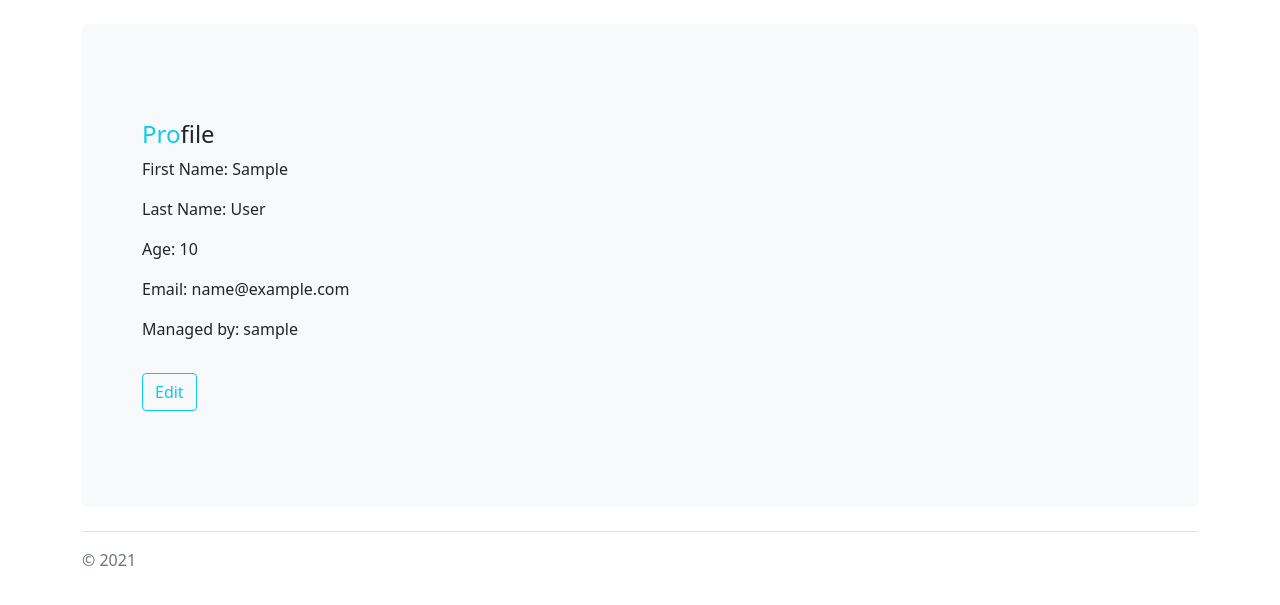
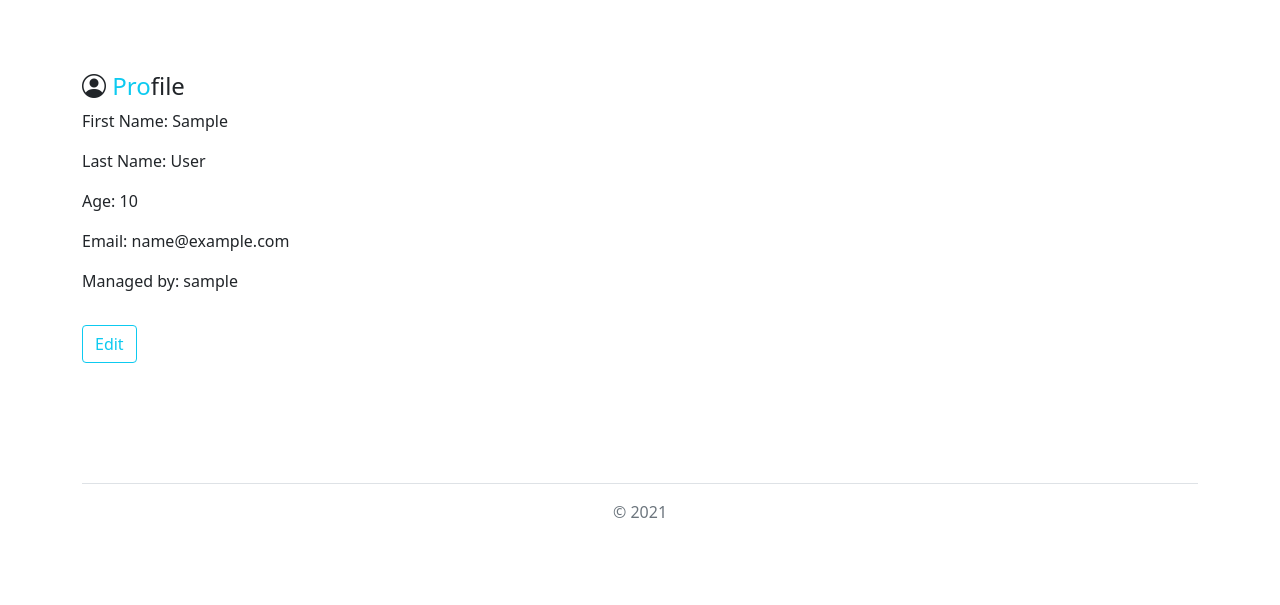
Before and after one commit to santoshrai55/basic_django_crud, a Django app: page / in a window 1280 px wide. Shown: the part 77-682 px from the top of the page. Run offline with Django 4.2, Linux system fonts and the light colour scheme; tables that the repository leaves empty hold one stand-in row (values such as "Sample post"); some libraries are stand-ins or nearby versions.

Commit message:
further html customizations

```diff
--- a/mini_app/templates/mini_app/edit.html
+++ b/mini_app/templates/mini_app/edit.html
@@ -1,6 +1,6 @@
 {% extends "base.html" %} {% block header-footer %} <div class="p-5 mb-4 bg-light rounded-3">
     <div class="container-fluid py-5">
-        <h1 class="fs-4 ">
+        <h1 class="fs-4 "><i class="bi bi-person-circle"></i>
             <span class="text-info">Pro</span>file
         </h1>
         <p class="notification"> First Name: {{profile.first_name}} </p>
--- a/mini_app/templates/mini_app/home.html
+++ b/mini_app/templates/mini_app/home.html
@@ -1,15 +1,21 @@
-{% extends "base.html" %} {% block header-footer %} {% for item in fields %} <div class="p-5 mb-4 bg-light rounded-3">
+{% extends "base.html" %} {% block header-footer %}
+<!-- <div class="p-5 mb-4 bg-light rounded-3">
     <div class="container-fluid py-5">
-        <h1 class="fs-4 ">
-            <span class="text-info">Pro</span>file
-        </h1>
-        <p class="col-md-8">First Name: {{item.first_name}} </p>
-        <p class="col-md-8">Last Name: {{item.last_name}} </p>
-        <p class="col-md-8">Age: {{item.age}} </p>
-        <p class="col-md-8">Email: {{item.email}} </p>
-        <p class="col-md-8">Managed by: {{item.manager}} </p>
-        <a href="{% url 'mini_app:edit' item.pk %}">
-            <button class="mt-3 btn btn-outline-info" type="button">Edit</button>
-        </a>
     </div>
-</div> {% endfor %} {% endblock header-footer %}
+</div>   -->
+<div class="row row-cols-1 row-cols-sm-2 row-cols-md-3 row-cols-lg-4 g-4 py-5"> {% for item in fields %} <div
+        class="col d-flex align-items-start mb-5">
+        <div>
+            <h1 class="fs-4 "><i class="bi bi-person-circle"></i>
+                <span class="text-info">Pro</span>file
+            </h1>
+            <p class="">First Name: {{item.first_name}} </p>
+            <p class="">Last Name: {{item.last_name}} </p>
+            <p class="">Age: {{item.age}} </p>
+            <p class="">Email: {{item.email}} </p>
+            <p class="">Managed by: {{item.manager}} </p>
+            <a href="{% url 'mini_app:edit' item.pk %}">
+                <button class="mt-3 btn btn-outline-info" type="button">Edit</button>
+            </a>
+        </div>
+    </div> {% endfor %} {% endblock header-footer %} </div>
--- a/templates/base.html
+++ b/templates/base.html
@@ -8,6 +8,7 @@
     <title>minicrud</title>
     <link href="https://cdn.jsdelivr.net/npm/bootstrap@5.0.2/dist/css/bootstrap.min.css" rel="stylesheet"
         integrity="sha384-EVSTQN3/azprG1Anm3QDgpJLIm9Nao0Yz1ztcQTwFspd3yD65VohhpuuCOmLASjC" crossorigin="anonymous">
+    <link rel="stylesheet" href="https://cdn.jsdelivr.net/npm/bootstrap-icons@1.9.1/font/bootstrap-icons.css">
 </head>
 
 <body>
@@ -23,8 +24,10 @@
                 </svg>
                 <span class="fs-4">Basic CRUD app</span>
             </a>
-        </header> {% block header-footer %} {% endblock header-footer %} <footer
-            class="pt-3 mt-4 text-muted border-top"> © 2021 </footer>
+        </header> {% block header-footer %} {% endblock header-footer %} <div class="text-center mt-5"
+            style="width: 100%;">
+            <footer class="pt-3 mt-4 text-muted border-top"> © 2021 </footer>
+        </div>
     </div>
     <!-- ------- JS --- -->
     <script src="https://cdn.jsdelivr.net/npm/bootstrap@5.0.2/dist/js/bootstrap.bundle.min.js"
```
